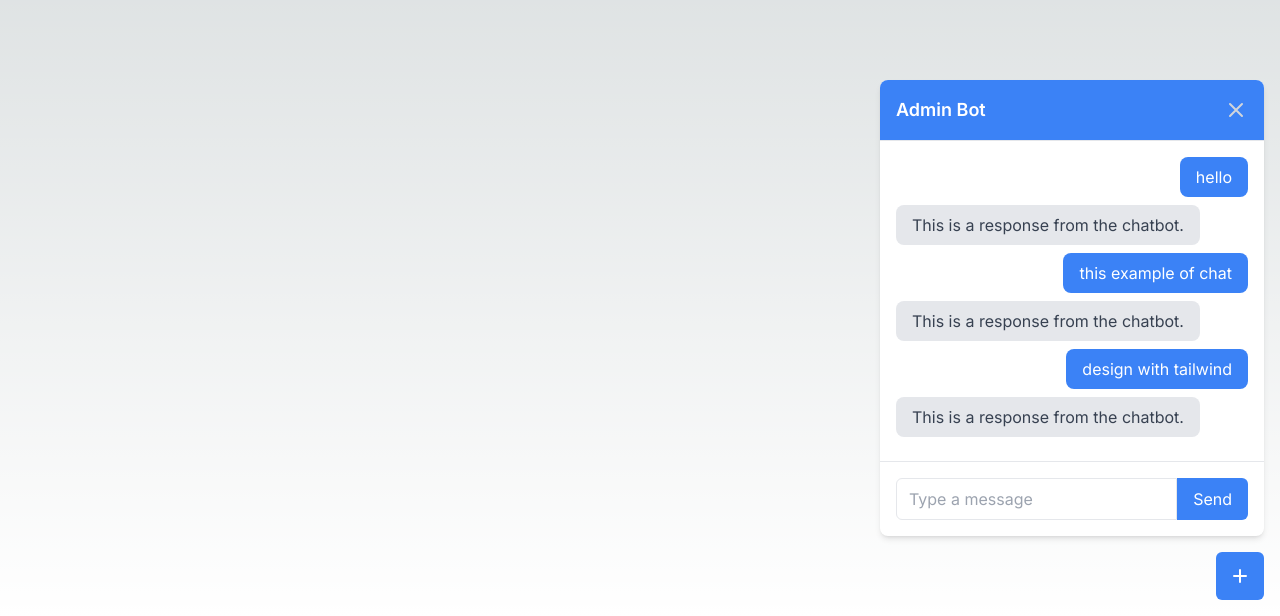
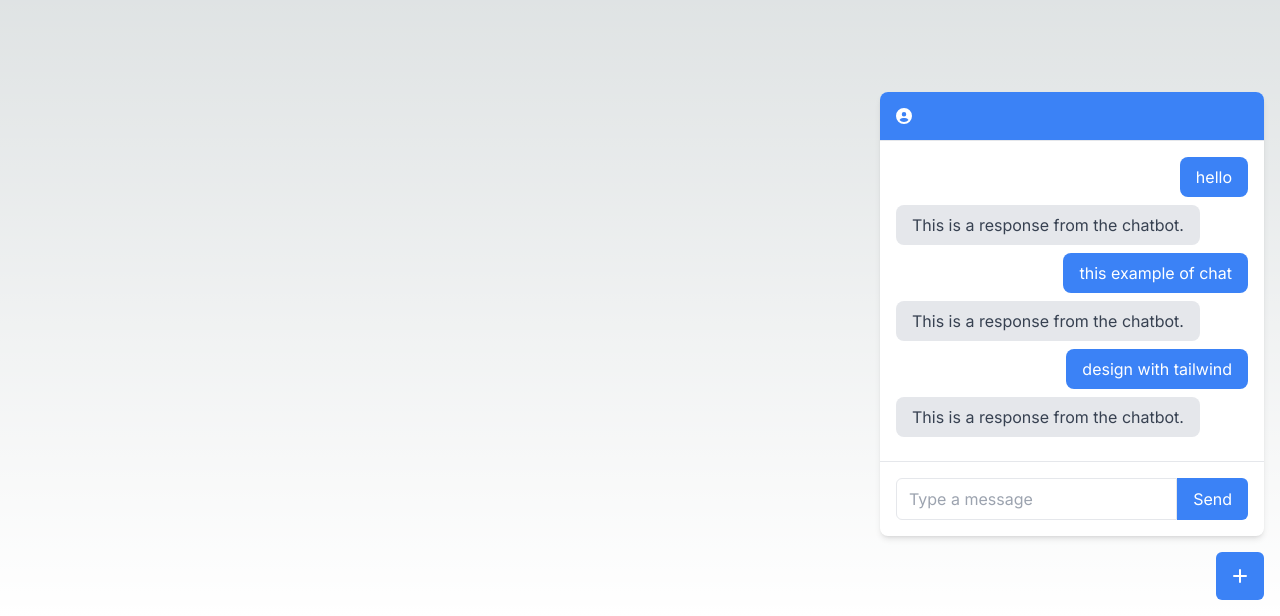
Before and after one commit to asharimh97/f300e337, a Next.js app: page / in a window 1280 px wide. Shown: the part 184-800 px from the top of the page. Built offline with nearby package versions, Linux system fonts and the light colour scheme; no server answers.

Commit message:
feat: update chat box header

```diff
--- a/src/components/chat-box/ChatboxHeader.tsx
+++ b/src/components/chat-box/ChatboxHeader.tsx
@@ -1,31 +1,15 @@
-interface ChatboxHeaderProps {
-  onClick: () => void;
-}
+import UserContext from "@/src/contexts/UserContext";
+import { useContext } from "react";
+import { FaCircleUser } from "react-icons/fa6";
 
-function ChatboxHeader({ onClick }: ChatboxHeaderProps) {
+function ChatboxHeader() {
+  const userName = useContext(UserContext);
   return (
     <div className="p-4 border-b bg-blue-500 text-white rounded-t-lg flex justify-between items-center">
-      <p className="text-lg font-semibold">Admin Bot</p>
-      <button
-        id="close-chat"
-        className="text-gray-300 hover:text-gray-400 focus:outline-none focus:text-gray-400"
-        onClick={onClick}
-      >
-        <svg
-          xmlns="http://www.w3.org/2000/svg"
-          className="w-6 h-6"
-          fill="none"
-          viewBox="0 0 24 24"
-          stroke="currentColor"
-        >
-          <path
-            stroke-linecap="round"
-            stroke-linejoin="round"
-            stroke-width="2"
-            d="M6 18L18 6M6 6l12 12"
-          ></path>
-        </svg>
-      </button>
+      <div className="flex items-center">
+        <FaCircleUser />
+        <p className="ml-2 text-lg font-semibold">{userName}</p>
+      </div>
     </div>
   );
 }
```
